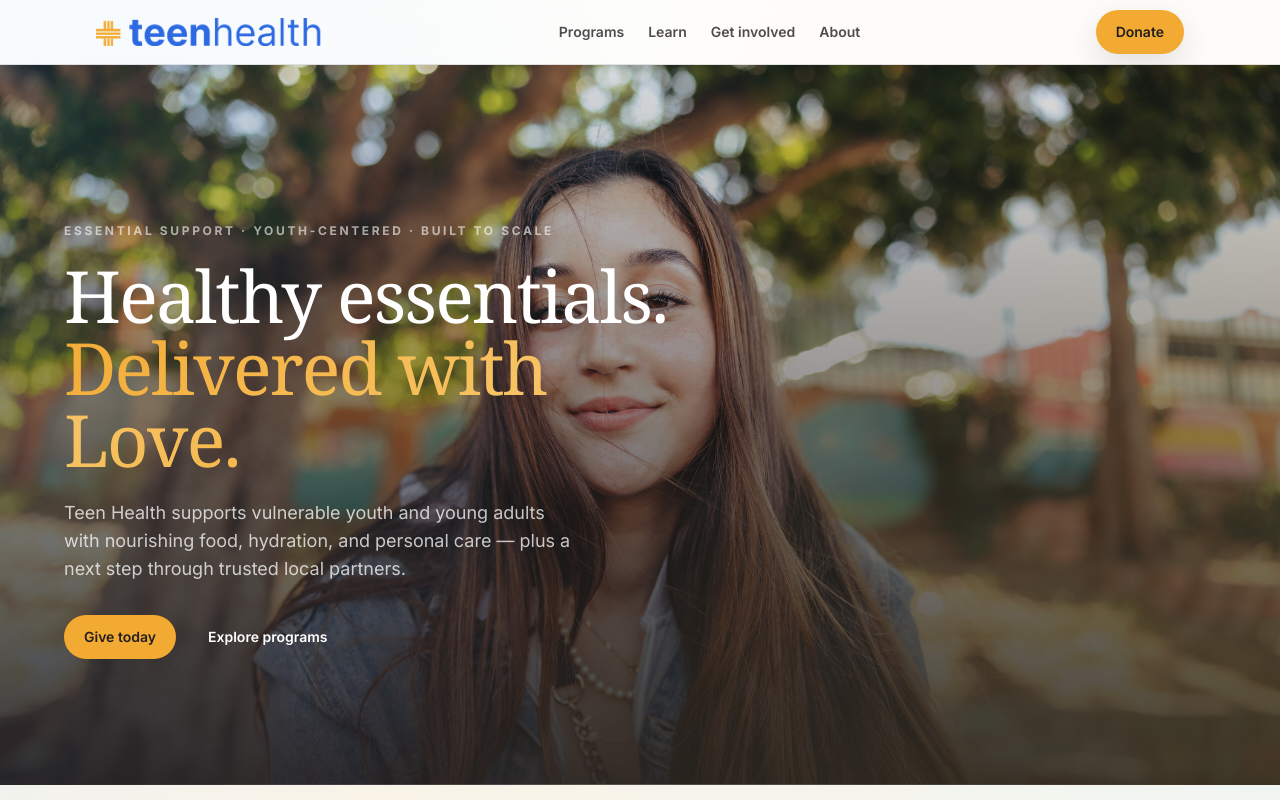
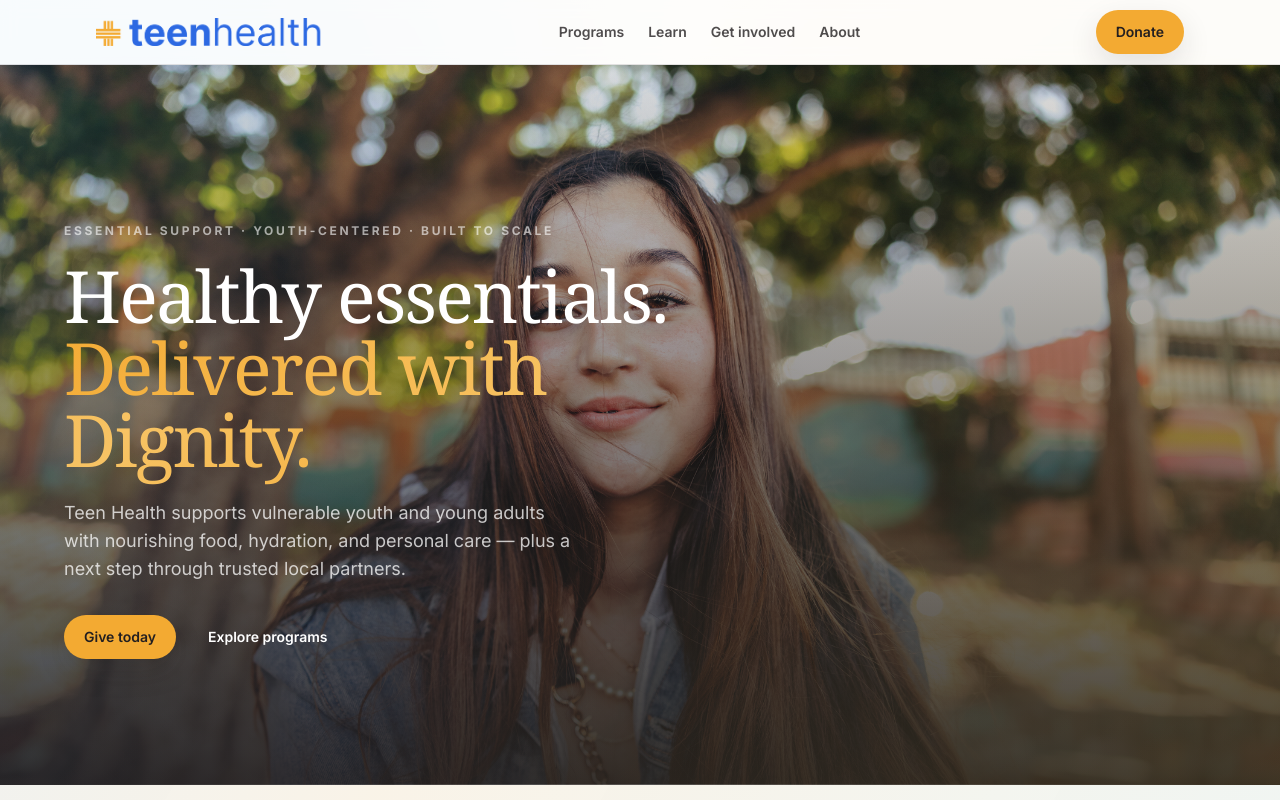
Before and after one commit to AdamDougherty/teenhealthus, a Next.js app: page / in a window 1280 px wide. Shown: the top 800 px of the page. Built offline with nearby package versions, Linux system fonts and the light colour scheme.

Commit message:
Change tagline to Delivered with Dignity

```diff
--- a/components/HeroSection.tsx
+++ b/components/HeroSection.tsx
@@ -13,10 +13,10 @@ export function HeroSection() {
     reduceMotion
       ? {}
       : {
-          initial: { opacity: 0, y: 30, filter: "blur(8px)" },
-          animate: { opacity: 1, y: 0, filter: "blur(0px)" },
-          transition: { duration: 1.1, ease, delay },
-        };
+        initial: { opacity: 0, y: 30, filter: "blur(8px)" },
+        animate: { opacity: 1, y: 0, filter: "blur(0px)" },
+        transition: { duration: 1.1, ease, delay },
+      };
 
   return (
     <section className="hero-section relative flex min-h-[90vh] items-center overflow-hidden">
@@ -64,7 +64,7 @@ export function HeroSection() {
         >
           Healthy essentials.
           <br />
-          <span className="hero-highlight">Delivered with Love.</span>
+          <span className="hero-highlight">Delivered with Dignity.</span>
         </motion.h1>
 
         <motion.p
```
Also changed, not shown: .agents/rules/startup.md (added).
